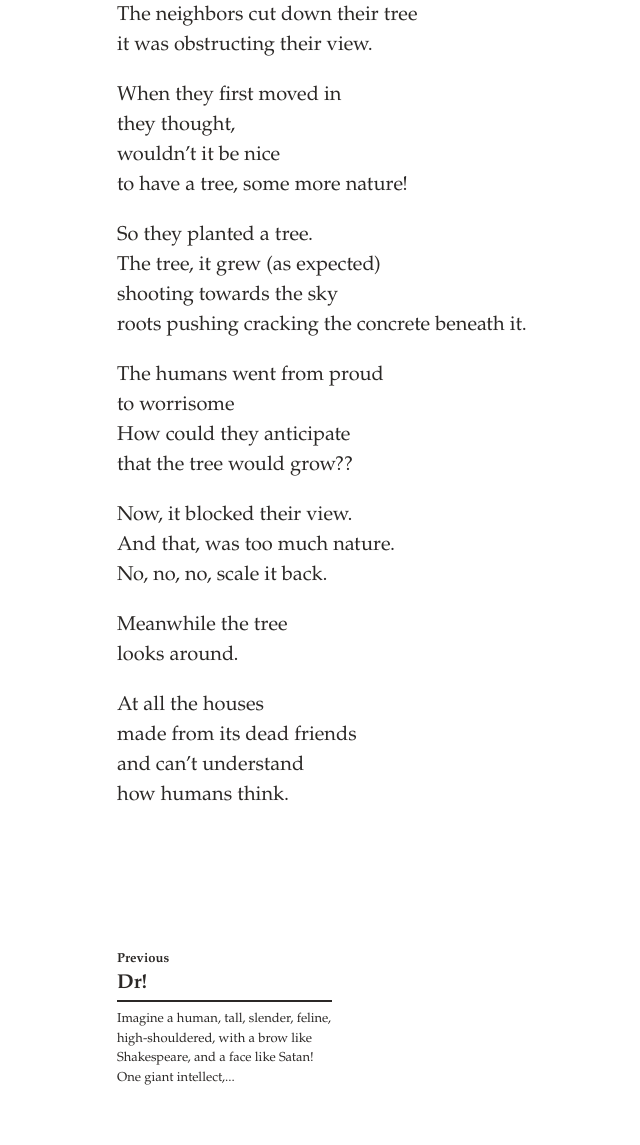
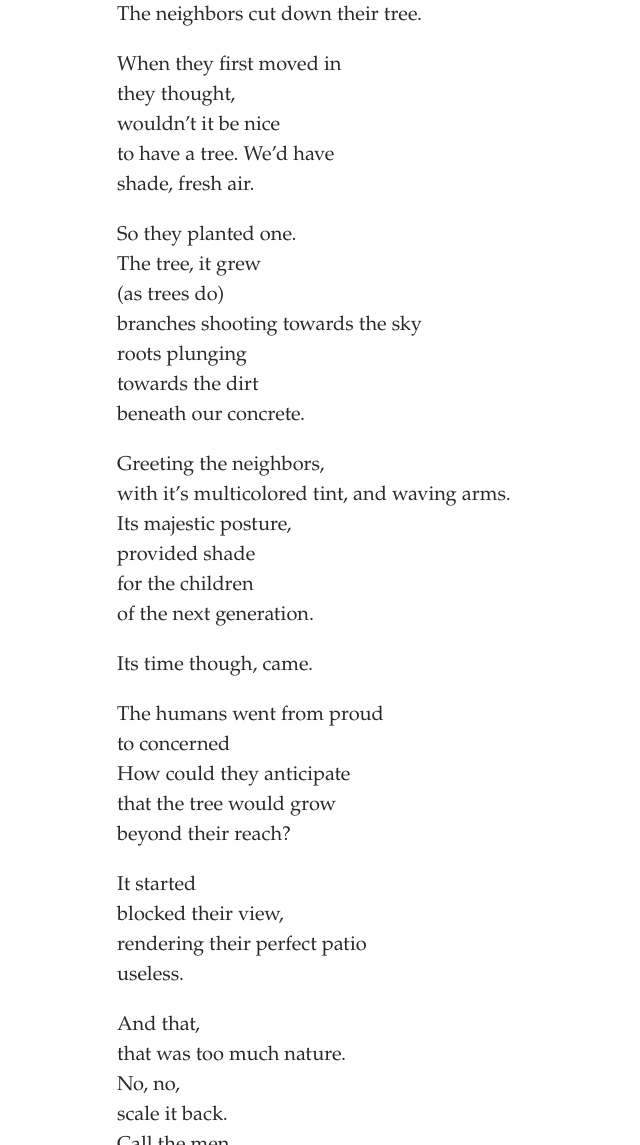
Before and after one commit to svvchen/nervxious, a Jekyll site: the page built from _posts/2020-04-19-tree.markdown, in a window 1280 px wide and 1400 px high, scrolled down 763 px. Shown: the part 255-1400 px from the top of the window, without its empty margins (201-841 px from the left). Built offline with Jekyll 4.4.1, drawn with Linux system fonts in a browser that asks for light colours; comment, search, counter and statistics services are not loaded; some of the changed text lies outside the part shown.

Commit message:
Update 2020-04-19-tree.markdown

```diff
--- a/_posts/2020-04-19-tree.markdown
+++ b/_posts/2020-04-19-tree.markdown
@@ -6,34 +6,57 @@ categories: highlights
 ---
 ![third](https://raw.githubusercontent.com/svvchen/nervxious/gh-pages/assets/images/tree.jpg)
 
-The neighbors cut down their tree
-it was obstructing their view.
+The neighbors cut down their tree.
 
 When they first moved in
 they thought,
 wouldn't it be nice
-to have a tree, some more nature!
+to have a tree. We'd have
+shade, fresh air.
 
-So they planted a tree.
+So they planted one.
 The tree, it grew
-(as expected)
-shooting towards the sky
-roots pushing
-cracking the concrete beneath it.
+(as trees do)
+branches shooting towards the sky
+roots plunging
+towards the dirt
+beneath our concrete.
+
+Greeting the neighbors,
+with it's multicolored tint, and waving arms.
+Its majestic posture,
+provided shade
+for the children
+of the next generation.
+
+Its time though, came.
 
 The humans went from proud
-to worrisome
+to concerned
 How could they anticipate
-that the tree would grow??
+that the tree would grow
+beyond their reach?
 
-Now, it blocked their view.
-And that, was too much nature.
-No, no, no, scale it back.
+It started
+blocked their view,
+rendering their perfect patio
+useless.
 
-Meanwhile the tree
+And that,
+that was too much nature.
+No, no,
+scale it back.
+Call the men
+control it.
+
+Meanwhile, the tree
 looks around.
 
-At all the houses
-made from its dead friends
-and can't understand
-how humans think.
+Its view
+was full of houses
+made from dead friends.
+
+As it was being cut down
+it thought
+Oh humans
+What a strange species.
```
